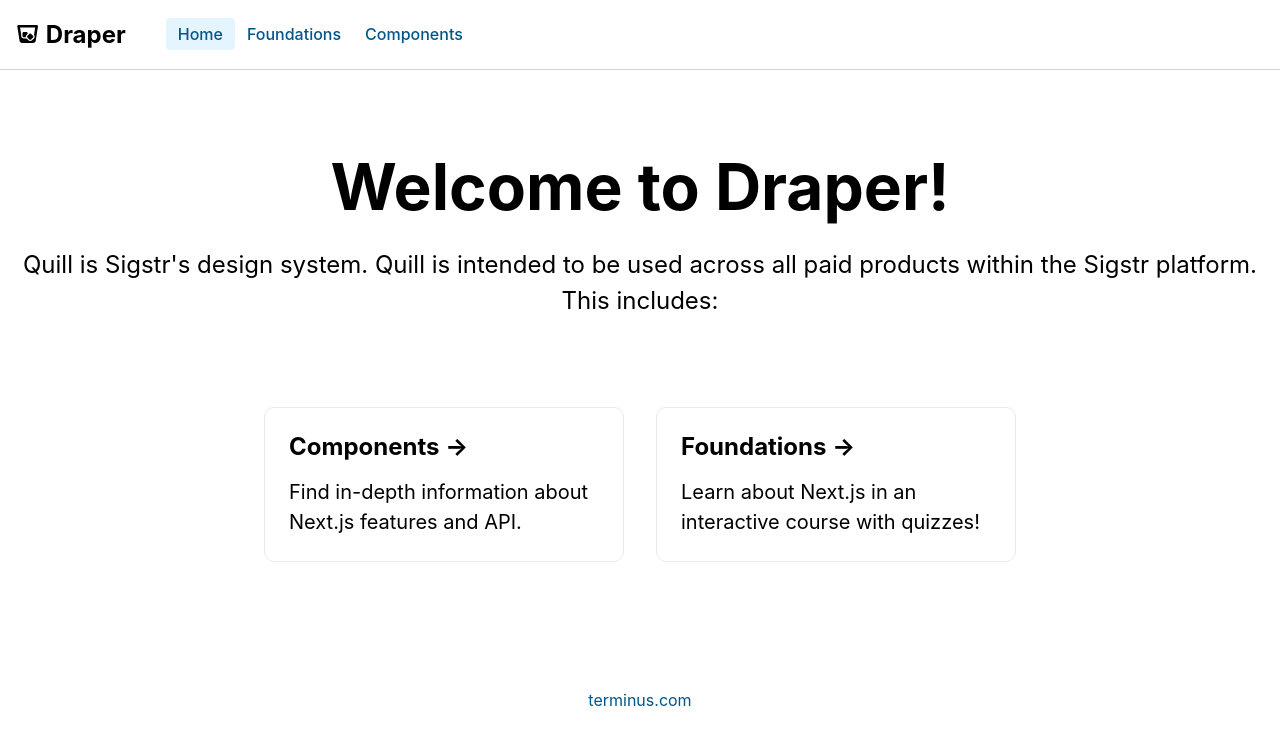
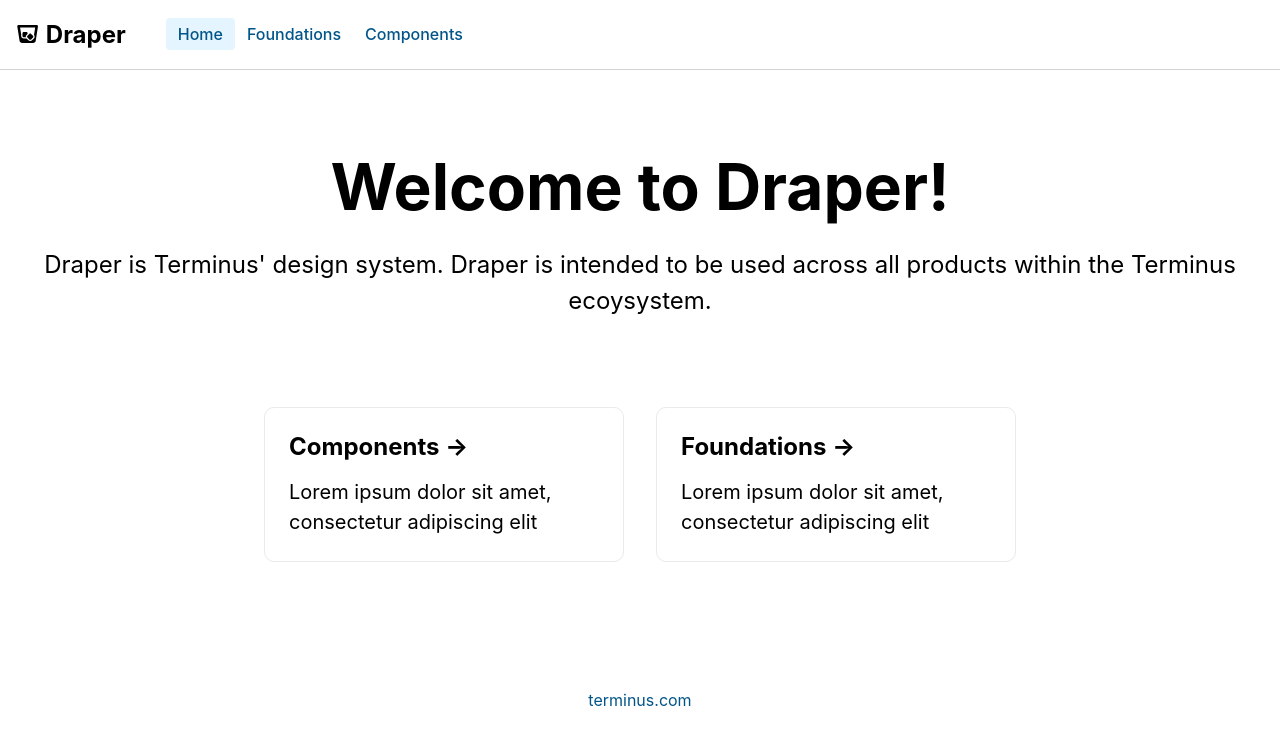
Before and after one commit to auermi/terminus-ui, a Next.js app: page / in a window 1280 px wide. Shown: the top 744 px of the page. Built offline with nearby package versions, Linux system fonts and the light colour scheme.

Commit message:
Clean up the 404 page and add foundations

```diff
--- a/pages/index.js
+++ b/pages/index.js
@@ -3,16 +3,15 @@
 const Home = () => (
   <Layout>
     <h1 className="title">Welcome to Draper!</h1>
-    <p className="description">Quill is Sigstr's design system. Quill is intended to be used across all paid products within the Sigstr platform. This includes:</p>
+    <p className="description">Draper is Terminus' design system. Draper is intended to be used across all products within the Terminus ecoysystem.</p>
     <div className="grid">
       <a href="/components" className="card">
         <h3>Components &rarr;</h3>
-        <p>Find in-depth information about Next.js features and API.</p>
+        <p>Lorem ipsum dolor sit amet, consectetur adipiscing elit</p>
       </a>
-
-      <a href="https://nextjs.org/learn" className="card">
+      <a href="/foundations" className="card">
         <h3>Foundations &rarr;</h3>
-        <p>Learn about Next.js in an interactive course with quizzes!</p>
+        <p>Lorem ipsum dolor sit amet, consectetur adipiscing elit</p>
       </a>
     </div>
   </Layout>
```
Also changed, not shown: pages/404.js (added, +10 -0 lines), pages/foundations.js (added, +10 -0 lines).
